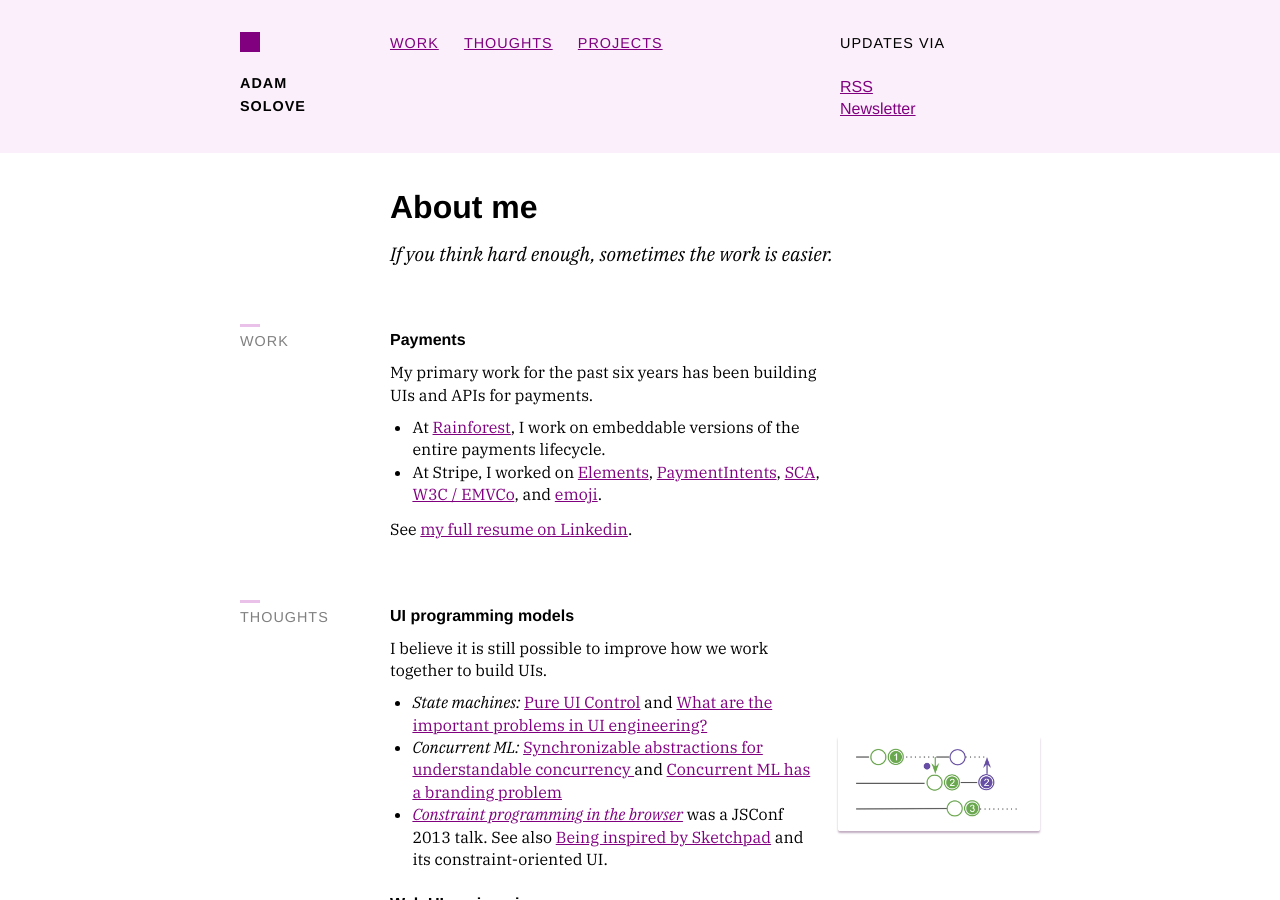
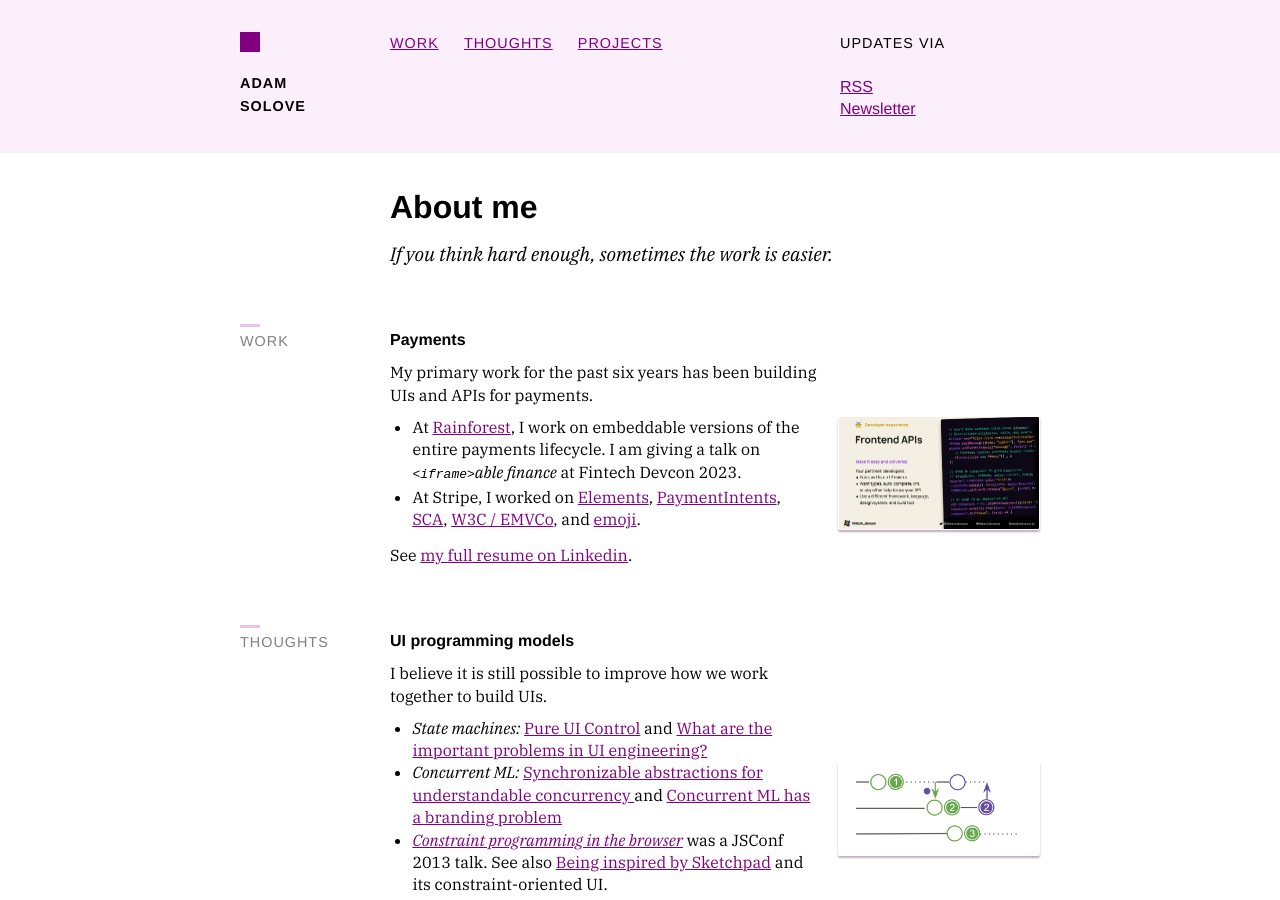
Before and after one commit to asolove/asolove.github.io, a Jekyll site: the page built from index.html, in a window 1280 px wide and 900 px high. Built offline with Jekyll 4.4.1, drawn with Linux system fonts in a browser that asks for light colours.

Commit message:
Add upcoming talk.

```diff
--- a/index.html
+++ b/index.html
@@ -16,7 +16,10 @@ title: "Adam Solove: Document Function Model"
           <dt>Payments</dt>
           <dd>My primary work for the past six years has been building UIs and APIs for payments.
               <ul>
-                  <li>At <a href="https://rainforestpay.com">Rainforest</a>, I work on embeddable versions of the entire payments lifecycle.</li>
+                  <li>
+                    <img class="right" src="/img/iframeable-finance2.jpg" alt="Title slide for talk 'Iframeable finance'">
+                    At <a href="https://rainforestpay.com">Rainforest</a>, I work on embeddable versions of the entire payments lifecycle.
+                    I am giving a talk on <em><code>&lt;iframe&gt;</code>able finance</em> at Fintech Devcon 2023.</code></em></li>
                   <li>At Stripe, I worked on
                       <a href="https://stripe.com/payments/elements">Elements</a>,
                       <a href="https://stripe.com/blog/payment-api-design">PaymentIntents</a>,
```
Also changed, not shown: img/iframeable-finance.jpg (added), img/iframeable-finance2.jpg (added).
